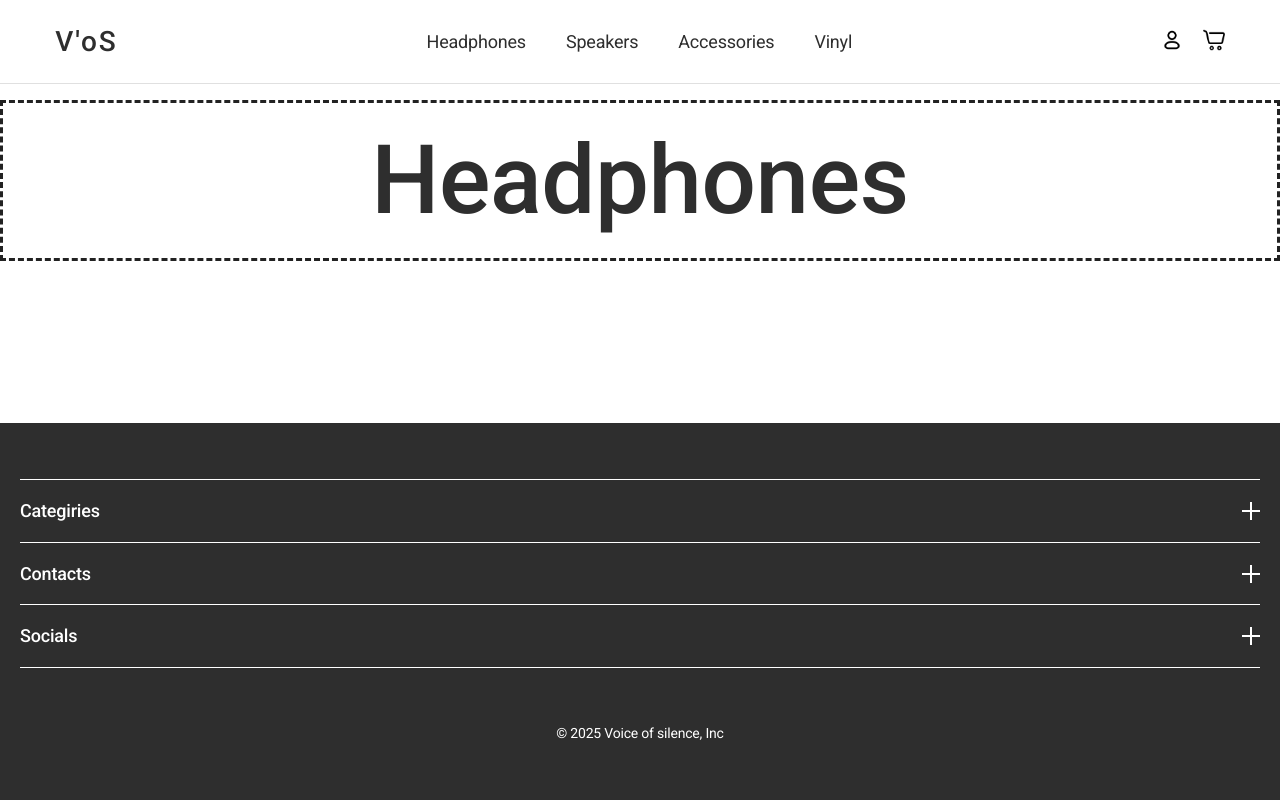
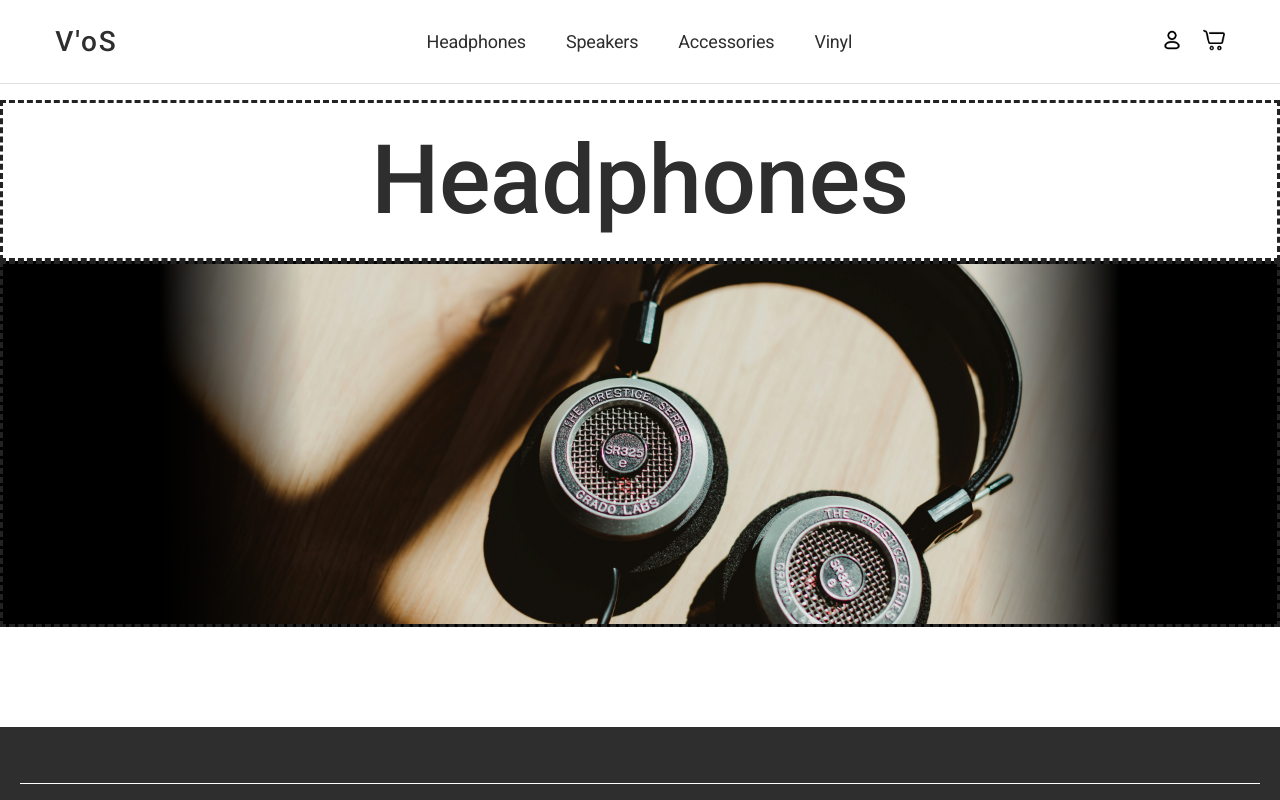
Before and after one commit to High-Petrushka/Voice-of-silence-site, a Vue app: page /#/headphones in a window 1280 px wide. Shown: the top 800 px of the page. Built offline with nearby package versions, Linux system fonts and the light colour scheme.

Commit message:
Preparing main slider

```diff
--- a/src/components/action/MainSlider.vue
+++ b/src/components/action/MainSlider.vue
@@ -1,5 +1,117 @@
-<script setup></script>
+<script setup>
+import { onMounted, onUnmounted, reactive } from "vue";
 
-<template></template>
+const local = reactive({
+  sliderOrder: [1, 0, 0, 0],
+  curImg: 0,
+});
 
-<style scoped></style>
+function changeImage() {
+  for (let i = 0; i < local.sliderOrder.length; i++) {
+    local.sliderOrder[i] = 0;
+  }
+
+  if (local.curImg >= 3) {
+    local.curImg = 0;
+  } else {
+    local.curImg++;
+  }
+
+  local.sliderOrder[local.curImg] = 1;
+}
+
+onMounted(() => {
+  let intervalId = setInterval(() => {
+    changeImage();
+  }, 10000);
+});
+
+onUnmounted(() => clearInterval(intervalId));
+</script>
+
+<template>
+  <div class="cont">
+    <div class="slider__cont">
+      <figure class="slider__el on__top">
+        <img
+          src="../../assets/main-slider/headphones-slider-2.jpg"
+          alt="${0}"
+          :style="{ opacity: local.sliderOrder[0] }"
+        />
+      </figure>
+      <figure class="slider__el on__top">
+        <img
+          src="../../assets/main-slider/home-speaker-slider.jpg"
+          alt="${0}"
+          :style="{ opacity: local.sliderOrder[1] }"
+        />
+      </figure>
+      <figure class="slider__el on__top">
+        <img
+          src="../../assets/main-slider/speakers-slider.jpg"
+          alt="${0}"
+          :style="{ opacity: local.sliderOrder[2] }"
+        />
+      </figure>
+      <figure class="slider__el">
+        <img
+          src="../../assets/main-slider/vinyl-slider.jpg"
+          alt="${0}"
+          :style="{ opacity: local.sliderOrder[3] }"
+        />
+      </figure>
+    </div>
+  </div>
+</template>
+
+<style scoped>
+img {
+  max-width: 100%;
+  height: clamp(10.625rem, 3.763rem + 29.276vw, 22.5rem);
+
+  aspect-ratio: 24 / 9;
+  object-fit: cover;
+
+  mask-image: linear-gradient(
+    90deg,
+    transparent,
+    #222 15%,
+    #222 85%,
+    transparent 100%
+  );
+
+  transition: 1s ease-in;
+}
+
+.cont {
+  width: 100%;
+  padding: 0rem;
+
+  position: relative;
+  background-color: #000;
+}
+
+.slider__cont {
+  width: fit-content;
+  height: 100%;
+
+  position: relative;
+  overflow: hidden;
+}
+
+.slider__el {
+  display: grid;
+  place-items: center;
+}
+
+.on__top {
+  position: absolute;
+}
+
+@media screen and (width >=1024px) {
+  img {
+    height: 360px;
+    aspect-ratio: 24 / 9;
+  }
+}
+</style>
--- a/src/components/pages/HeadphonesPage.vue
+++ b/src/components/pages/HeadphonesPage.vue
@@ -1,9 +1,13 @@
-<script setup></script>
+<script setup>
+import MainSlider from "../action/MainSlider.vue";
+</script>
 
 <template>
   <div class="cont">
     <h1>Headphones</h1>
   </div>
+
+  <MainSlider />
 </template>
 
 <style scoped>
```
